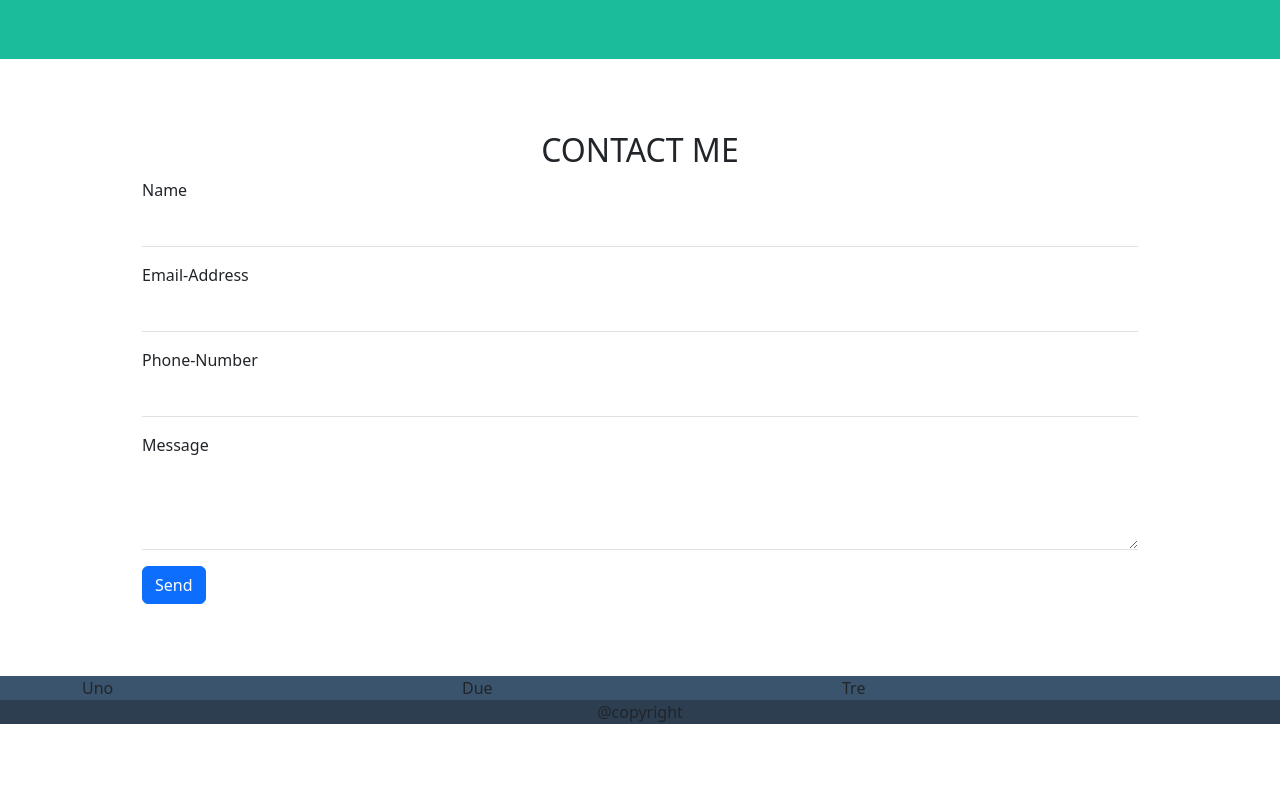
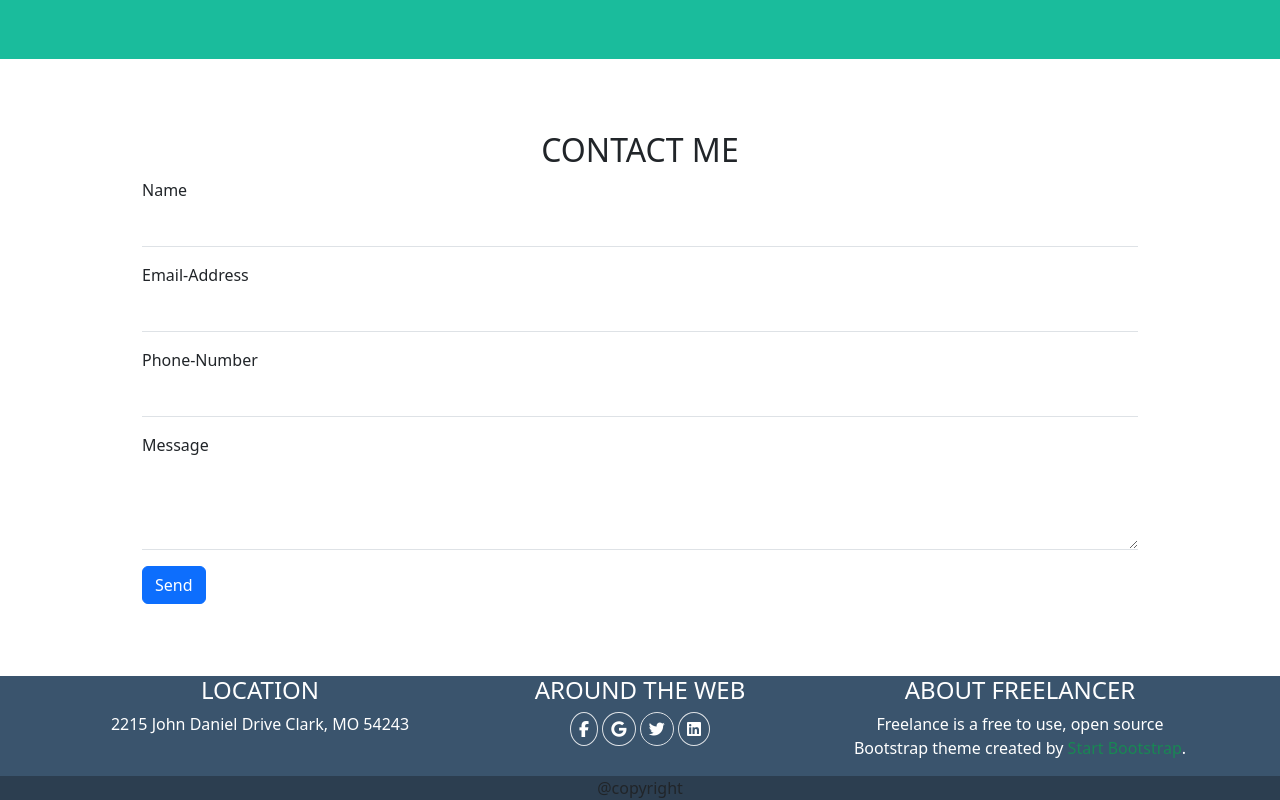
Before and after one commit to antden99/html-css-bootstrap-freelancer, a plain HTML site: page index.html in a window 1280 px wide. Shown: the part 1500-2300 px from the top of the page. Before the commit the page ends 2224 px from the top, so only its background shows below. Drawn offline with nearby package versions, Linux system fonts and the light colour scheme.

Commit message:
add footer

```diff
--- a/index.html
+++ b/index.html
@@ -152,7 +152,7 @@
                         <form>
                             <div class="mb-3">
                                 <label for="exampleName1" class="form-label ">Name</label>
-                                <input type="text" class="form-control border-0 border-bottom rounded-0" >
+                                <input type="text" class="form-control border-0 border-bottom rounded-0">
 
                             </div>
                             <div class="mb-3">
@@ -168,7 +168,7 @@
 
                             <div class="mb-3">
                                 <label for="exampleMessage1" class="form-label">Message</label>
-                                <textarea class="form-control border-0 border-bottom rounded-0"  rows="3"></textarea>
+                                <textarea class="form-control border-0 border-bottom rounded-0" rows="3"></textarea>
                             </div>
 
                             <button type="submit" class="btn btn-primary "> Send</button>
@@ -181,11 +181,27 @@
         <!-- /#site_main -->
 
         <footer>
-            <div class="container ">
+            <div class="container text-white bg-dar text-center">
                 <div class="row ">
-                    <div class="col-12 col-md-4">Uno</div>
-                    <div class="col-12 col-md-4">Due</div>
-                    <div class="col-12 col-md-4">Tre</div>
+                    <div class="col-12 col-md-4">
+                        <h4>LOCATION</h4>
+                        <p>2215 John Daniel Drive Clark, MO 54243</p>
+                    </div>
+                    <div class="col-12 col-md-4">
+                        <h4>AROUND THE WEB</h4>
+                        <p>
+                            <i class="fa-brands fa-facebook-f rounded-circle border p-2"></i>
+                            <i class="fa-brands fa-google rounded-circle border p-2"></i>
+                            <i class="fa-brands fa-twitter rounded-circle border p-2"></i>
+                            <i class="fa-brands fa-linkedin rounded-circle border p-2"></i>
+                        </p>
+                    </div>
+                    <div class="col-12 col-md-4">
+                        <h4>ABOUT FREELANCER</h4>
+                        <p>Freelance is a free to use, open source Bootstrap theme created by
+                            <span class="text-success">Start Bootstrap</span>.
+                        </p>
+                    </div>
                 </div>
             </div>
         </footer>
```
